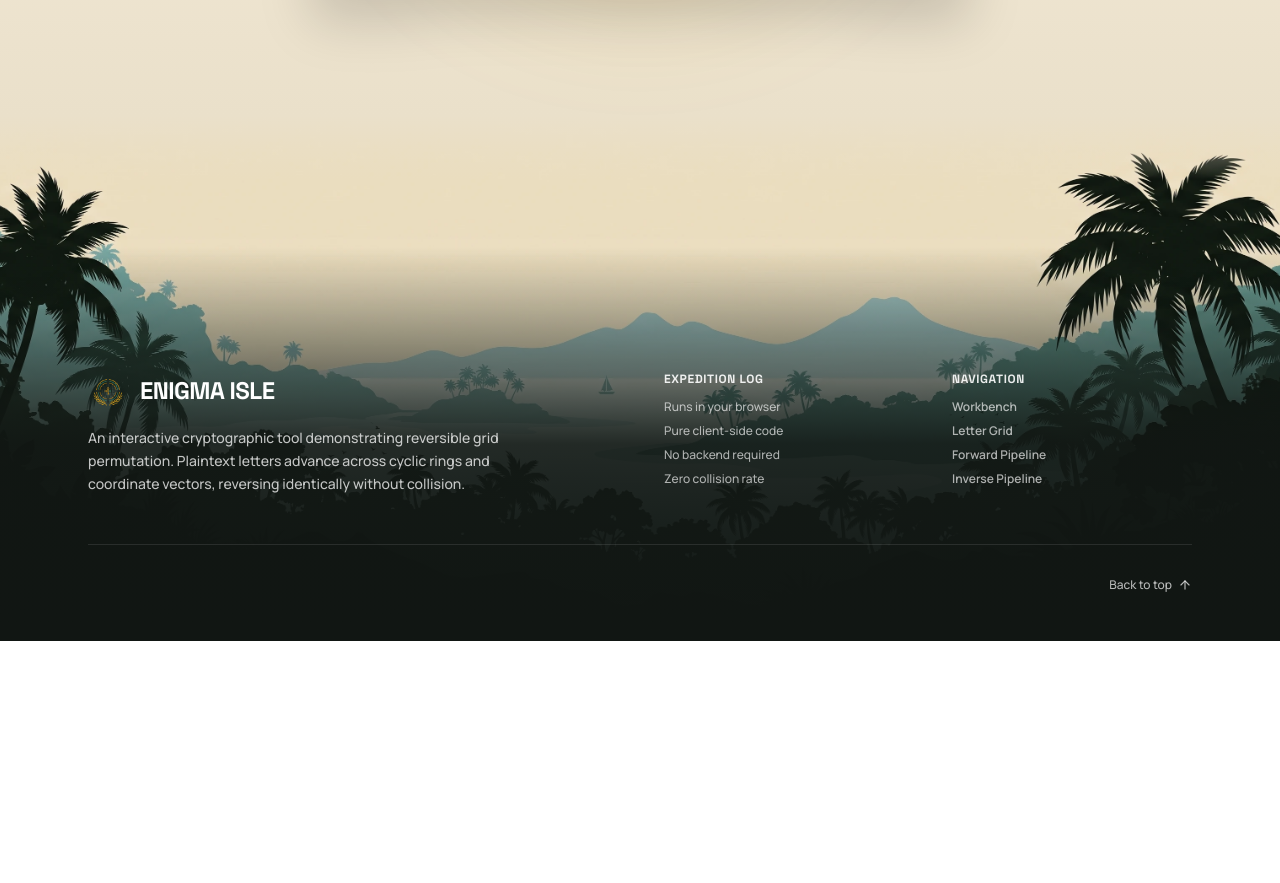
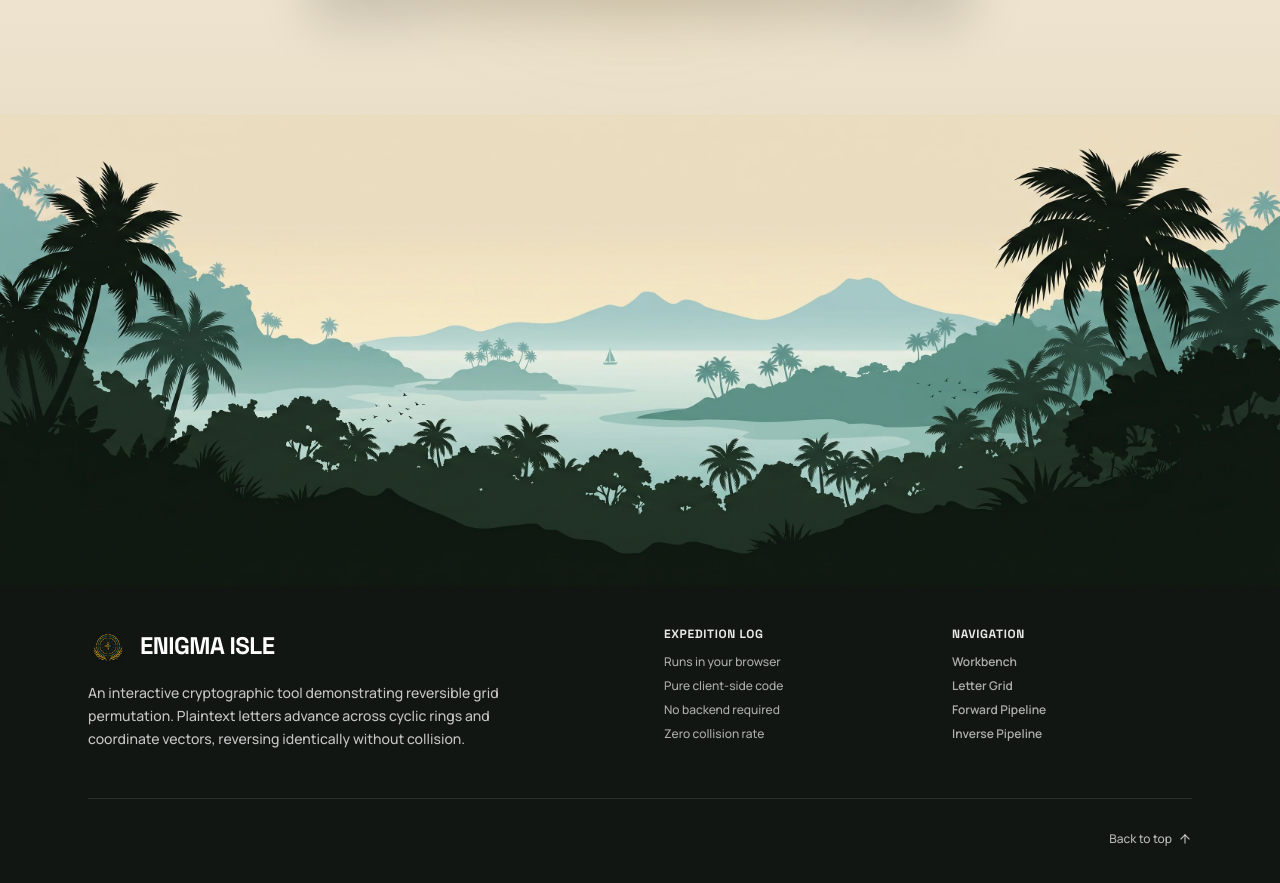
Before and after one commit to Dukeabaddon/Enigma-Isle, a React (Vite) app: page / in a window 1280 px wide. Shown: the part 4269-5152 px from the top of the page. Before the commit the page ends 4910 px from the top, so only its background shows below. Built offline with nearby package versions, Linux system fonts and the light colour scheme.

Commit message:
feat(footer): solid dark background below island silhouette with seamless warm sand join

```diff
--- a/src/components/layout/Footer.tsx
+++ b/src/components/layout/Footer.tsx
@@ -7,22 +7,19 @@ export default function Footer() {
 
   return (
     <footer className="relative bg-[#111613] text-white/80 overflow-hidden">
-      {/* Background Island Silhouette Plate (footer-island.webp) */}
-      <div className="absolute inset-0 z-0 pointer-events-none select-none">
-        <div
-          className="w-full h-full bg-cover bg-top bg-no-repeat"
-          style={{
-            backgroundImage: `url('/images/footer-island.webp')`,
-          }}
+      {/* Island Horizon Silhouette Plate (joins #EAE0CA from TryAgain smoothly) */}
+      <div className="relative w-full overflow-hidden leading-none select-none bg-[#EAE0CA]">
+        <img
+          src="/images/footer-island.webp"
+          alt="Enigma Isle mountain silhouette"
+          className="w-full h-auto block select-none pointer-events-none"
+          width={3392}
+          height={1248}
         />
-        {/* Soft top blend into #EAE0CA */}
-        <div className="absolute top-0 inset-x-0 h-16 bg-gradient-to-b from-[#EAE0CA] via-[#EAE0CA]/40 to-transparent" />
-        {/* Dark gradient for lower text readability */}
-        <div className="absolute bottom-0 inset-x-0 h-3/4 bg-gradient-to-t from-[#111613] via-[#111613]/90 to-transparent" />
       </div>
 
-      {/* Content strictly over the dark lower band of the art */}
-      <div className="relative z-10 max-w-6xl mx-auto px-4 sm:px-6 w-full pt-48 sm:pt-64 pb-12 space-y-12">
+      {/* Solid Dark Footer Section sitting cleanly below the island plate */}
+      <div className="relative z-10 max-w-6xl mx-auto px-4 sm:px-6 w-full pt-10 pb-12 space-y-12">
         <div className="grid grid-cols-1 md:grid-cols-12 gap-8 sm:gap-12 items-start">
           {/* Brand & Overview (6 cols) */}
           <div className="md:col-span-6 space-y-4">
```
